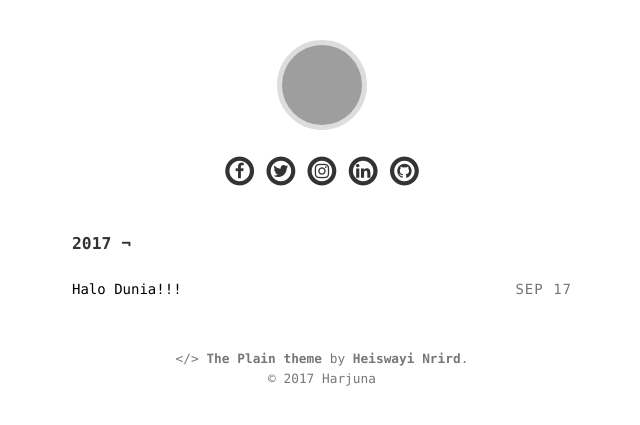
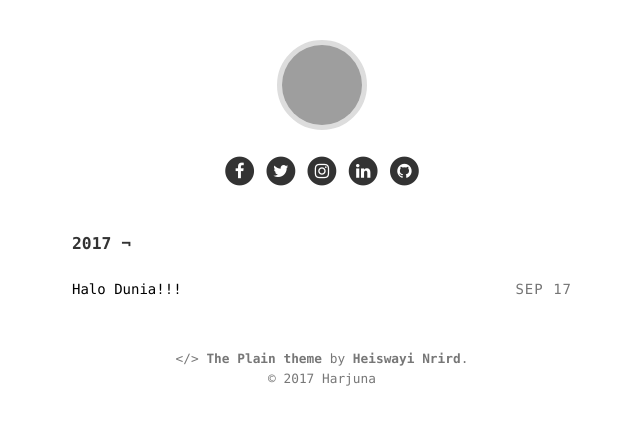
Before and after one commit to harjunacandra/harjuna.github.io, a Jekyll site: the page built from index.html, in a window 1280 px wide. Shown: the top 425 px of the page, without its empty margins (318-958 px from the left). Built offline with Jekyll 4.4.1, drawn with Linux system fonts in a browser that asks for light colours; grey boxes are pictures that could not be loaded.

Commit message:
ganti circle-o ke circle

```diff
--- a/_includes/socmed.html
+++ b/_includes/socmed.html
@@ -1,32 +1,32 @@
 <div class="text-center">
 	<a href="https://www.facebook.com/harjunacandra" class="color-icon no-border" title="Twitter">
 		<span class="fa-stack fa-lg">
-  			<i class="fa fa-circle-o fa-stack-2x"></i>
-  			<i class="fa fa-facebook fa-stack-1x"></i>
+  			<i class="fa fa-circle fa-stack-2x"></i>
+  			<i class="fa fa-facebook fa-stack-1x fa-inverse"></i>
 		</span>
 	</a>
 	<a href="https://www.twitter.com/harjunacandra" class="color-icon no-border" title="Twitter">
 		<span class="fa-stack fa-lg">
-  			<i class="fa fa-circle-o fa-stack-2x"></i>
-  			<i class="fa fa-twitter fa-stack-1x"></i>
+  			<i class="fa fa-circle fa-stack-2x"></i>
+  			<i class="fa fa-twitter fa-stack-1x fa-inverse"></i>
 		</span>
 	</a>
 	<a href="https://www.instagram.com/harjunacandra" class="color-icon no-border" title="Twitter">
 		<span class="fa-stack fa-lg">
-  			<i class="fa fa-circle-o fa-stack-2x"></i>
-  			<i class="fa fa-instagram fa-stack-1x"></i>
+  			<i class="fa fa-circle fa-stack-2x"></i>
+  			<i class="fa fa-instagram fa-stack-1x fa-inverse"></i>
 		</span>
 	</a>
 	<a href="https://www.linkedin.com/in/harjunacandra/" class="color-icon no-border" title="Twitter">
 		<span class="fa-stack fa-lg">
-  			<i class="fa fa-circle-o fa-stack-2x"></i>
-  			<i class="fa fa-linkedin  fa-stack-1x"></i>
+  			<i class="fa fa-circle fa-stack-2x"></i>
+  			<i class="fa fa-linkedin  fa-stack-1x fa-inverse"></i>
 		</span>
 	</a>
 	<a href="https://github.com/harjunacandra" class="color-icon no-border" title="Github">
 		<span class="fa-stack fa-lg">
-			<i class="fa fa-circle-o fa-stack-2x"></i>
-			<i class="fa fa-github fa-stack-1x"></i>
+			<i class="fa fa-circle fa-stack-2x"></i>
+			<i class="fa fa-github fa-stack-1x fa-inverse"></i>
 		</span>
 	</a>
 </div>
```
